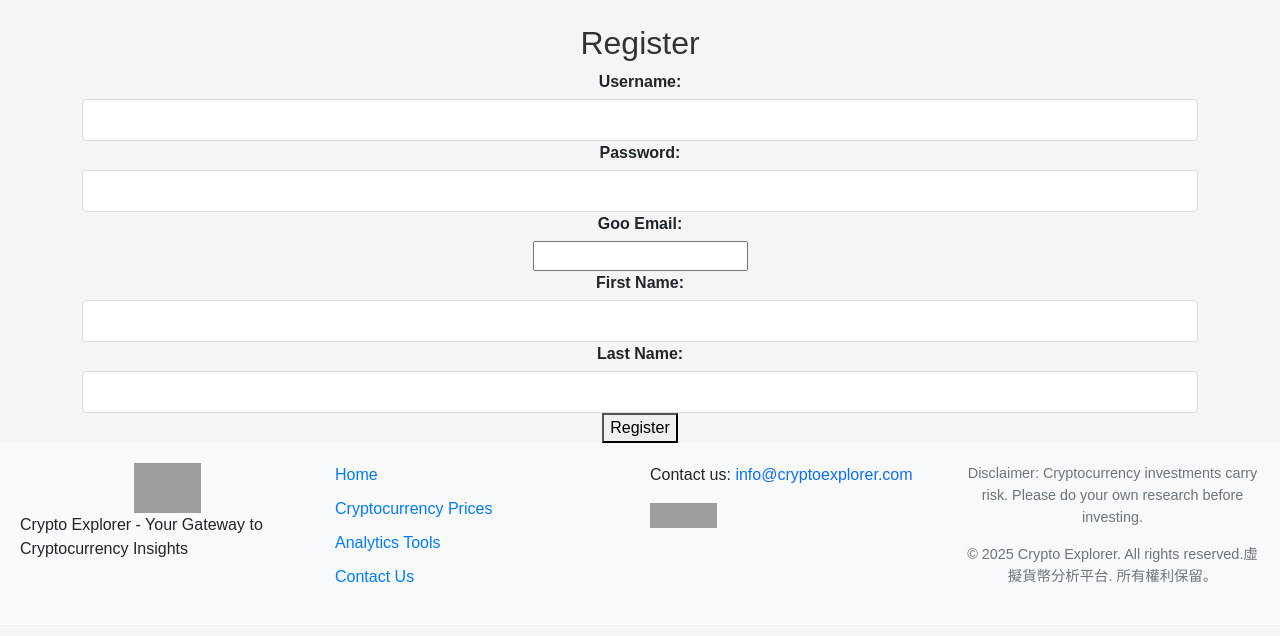
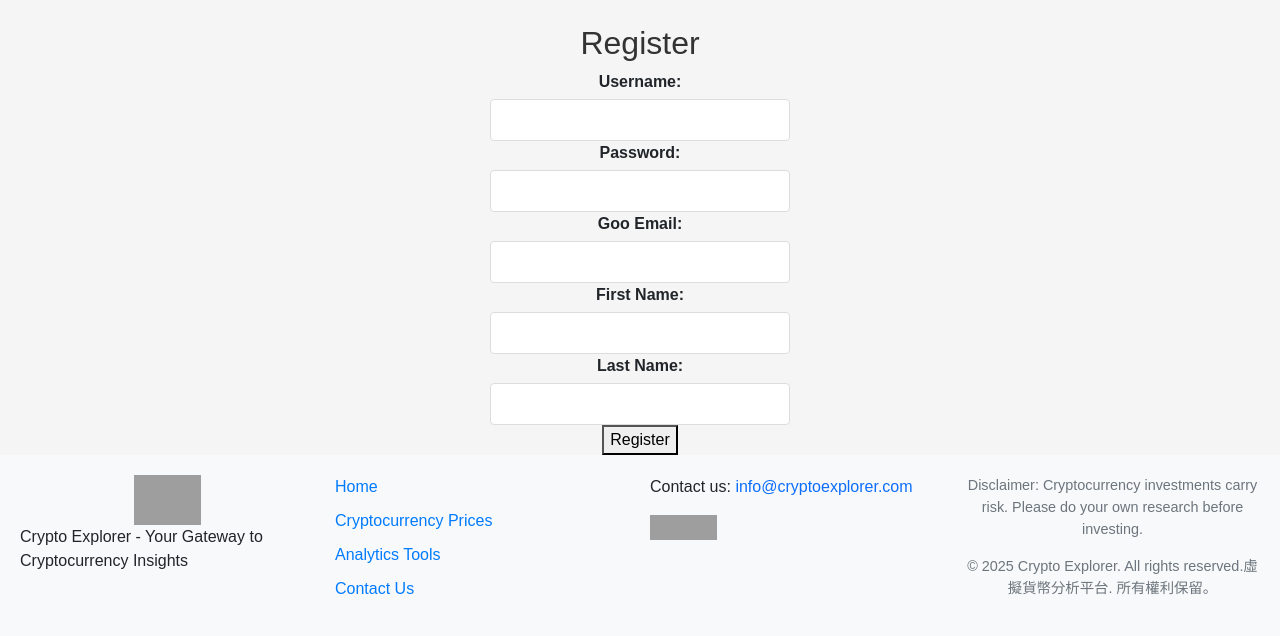
Before and after one commit to fgh09101010/cryptocurrency, a Django app: page /register/ in a window 1280 px wide. Shown: the part 82-718 px from the top of the page. Run offline with Django 5.2, Linux system fonts and the light colour scheme; grey boxes are pictures that could not be loaded.

Commit message:
登入、註冊css修正

```diff
--- a/cryptocurrency/main/templates/login.html
+++ b/cryptocurrency/main/templates/login.html
@@ -8,7 +8,7 @@
     {% if error %}
         <p style="color: red;">{{ error }}</p>
     {% endif %}
-    <form method="post">
+    <form method="post" class="login_form">
         {% csrf_token %}
         <label for="username">Username:</label>
         <input type="text" name="username" id="username" required><br><br>
--- a/cryptocurrency/main/templates/register.html
+++ b/cryptocurrency/main/templates/register.html
@@ -5,7 +5,7 @@
 {% block content %}
     <h2>Register</h2>
 
-    <form method="POST">
+    <form method="POST" class="login_form">
         {% csrf_token %}
         <div>
             <label for="username">Username:</label>
@@ -17,7 +17,7 @@
         </div>
         <div>
             <label for="email">Goo Email:</label>
-            <input type="email" id="email" name="email" required>
+            <input type="email" id="email" name="email" class="form_input" required>
         </div>
         <div>
             <label for="first_name">First Name:</label>
--- a/cryptocurrency/static/css/styles.css
+++ b/cryptocurrency/static/css/styles.css
@@ -96,3 +96,15 @@ input[type="text"], input[type="password"], input[type="file"] {
 .upload-back-button:hover {
     background-color: #ddd;
 }
+
+.login_form {
+    max-width: 300px; /* 設置表單的寬度 */
+    margin: 0 auto; /* 將表單置中 */
+    font-family: Arial, sans-serif; /* 字體 */
+}
+.form_input{
+    width:100%;
+    padding: 8px;
+    border: 1px solid #ddd;
+    border-radius: 4px;
+}
```
